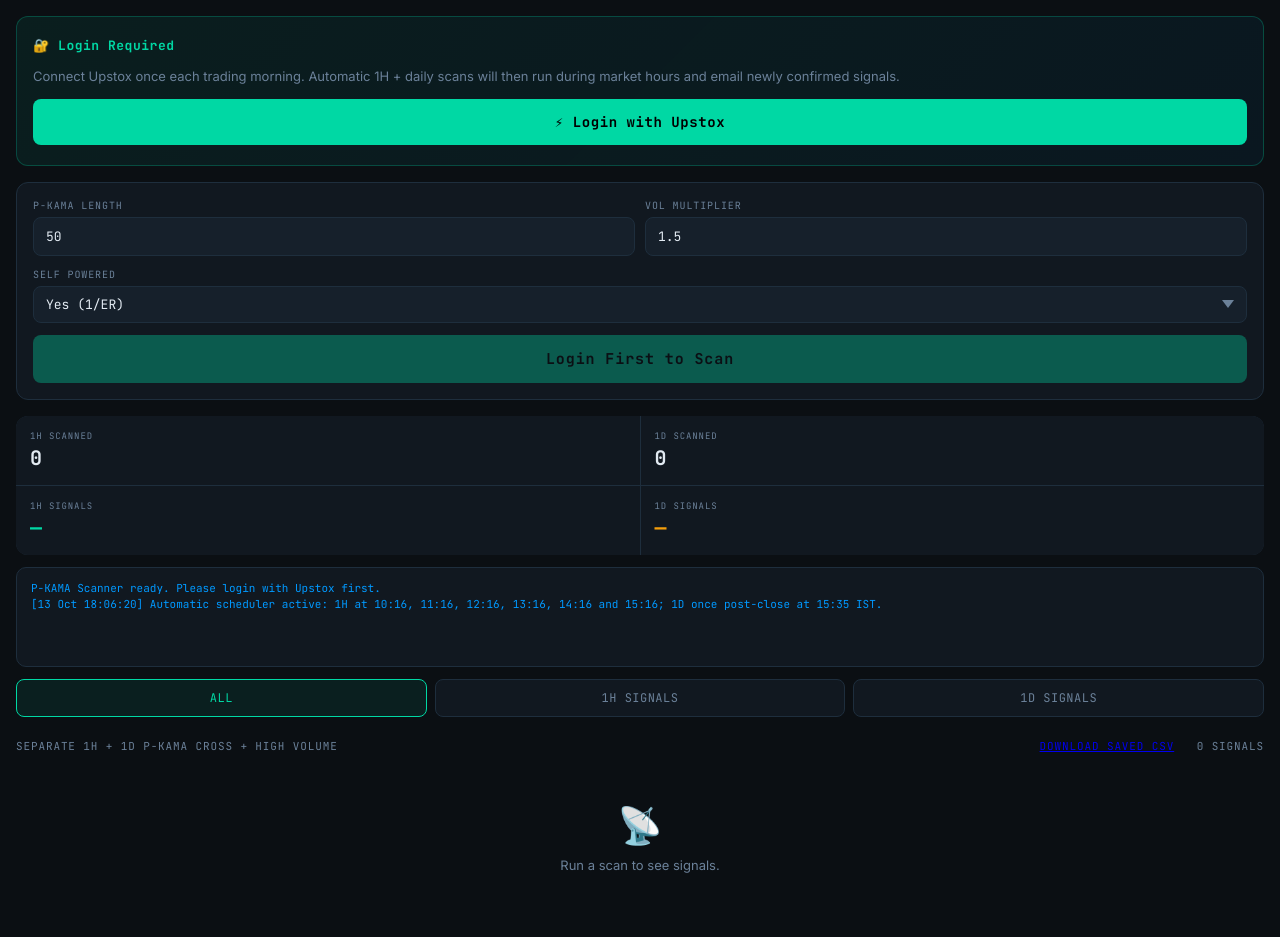
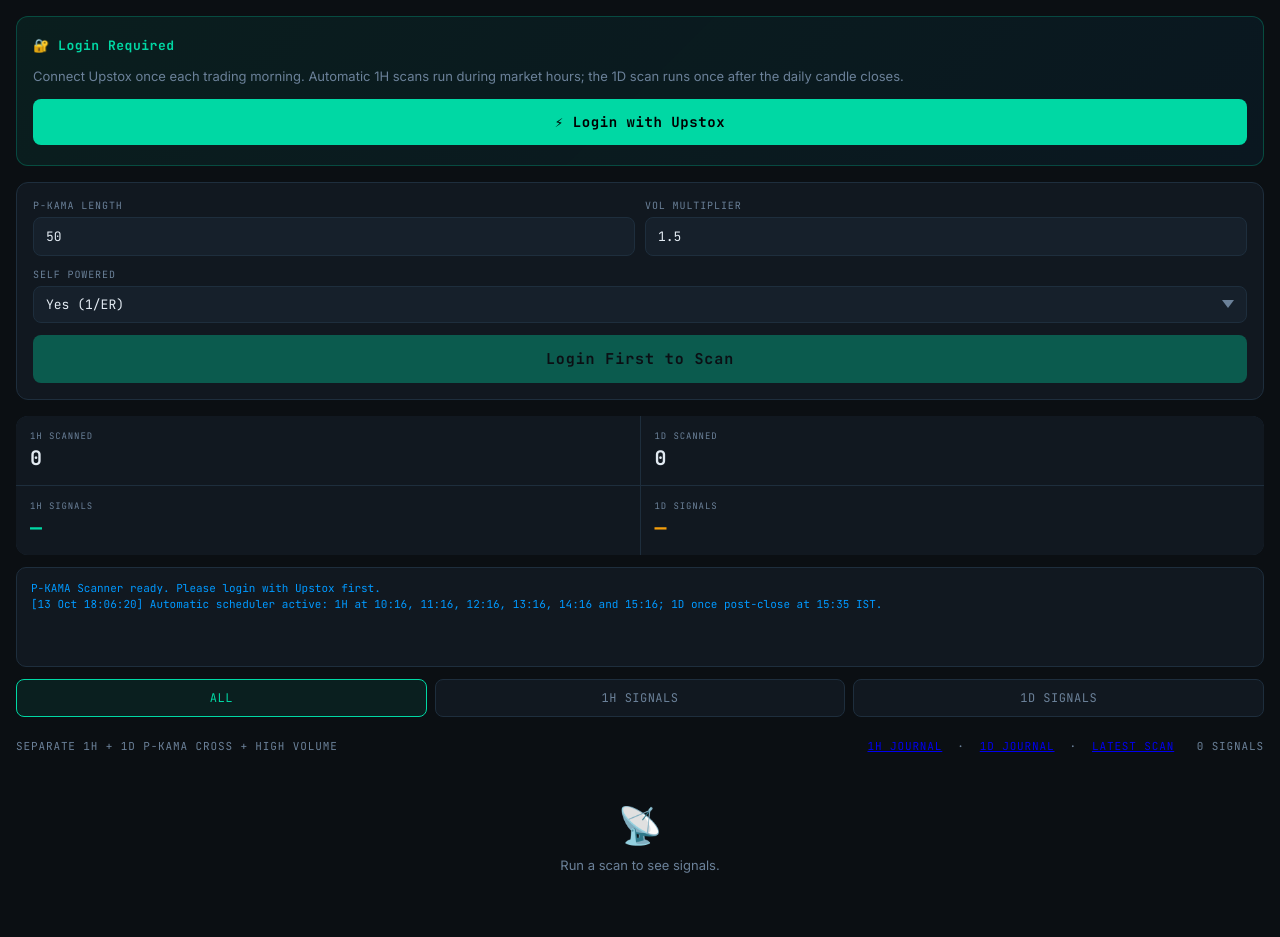
Before and after one commit to DaddyG25/Kama-scanner, a Flask app: page / in a window 1280 px wide. Shown: the part 53-990 px from the top of the page. Run offline with Flask 3, Linux system fonts and the light colour scheme.

Commit message:
Add separate timeframe journal downloads

```diff
--- a/templates/index.html
+++ b/templates/index.html
@@ -156,8 +156,8 @@
   <div class="login-inner">
     <div class="login-title">🔐 Login Required</div>
     <div class="login-desc">
-      Connect Upstox once each trading morning. Automatic 1H + daily scans
-      will then run during market hours and email newly confirmed signals.
+      Connect Upstox once each trading morning. Automatic 1H scans run during
+      market hours; the 1D scan runs once after the daily candle closes.
     </div>
     <a class="btn-login" href="{{ login_url }}">
       ⚡ Login with Upstox
@@ -232,7 +232,12 @@
 <div class="results-wrap">
   <div class="results-hdr">
     <span>SEPARATE 1H + 1D P-KAMA CROSS + HIGH VOLUME</span>
-    <span><a href="/api/download/latest.csv" id="downloadLink">DOWNLOAD SAVED CSV</a> &nbsp; <span id="resCount">0 signals</span></span>
+    <span>
+      <a href="/api/download/journal/1h.csv">1H JOURNAL</a> &nbsp;·&nbsp;
+      <a href="/api/download/journal/1d.csv">1D JOURNAL</a> &nbsp;·&nbsp;
+      <a href="/api/download/latest.csv" id="downloadLink">LATEST SCAN</a>
+      &nbsp; <span id="resCount">0 signals</span>
+    </span>
   </div>
   <div id="cardContainer">
     <div class="empty"><div class="icon">📡</div><p>Run a scan to see signals</p></div>
@@ -246,6 +251,7 @@
 let lastSavedAt   = null;
 let lastActivityId = 0;
 let manualProgress = {oneHour:0,oneDay:0,pct1h:0,pct1d:0,total1h:500,total1d:500};
+let manualActiveTimeframes = ['1h','1d'];
 let tokenConnected = document.getElementById('tokenBadge').classList.contains('ok');
 
 function appendLogLine(msg, cls='', timestamp=null){
@@ -280,8 +286,12 @@
   const oneDay=scan.one_day||{};
   if(scan.running){
     const label=scan.mode==='automatic'?'AUTO SCAN':'MANUAL SCAN';
+    const active=Array.isArray(scan.timeframes)&&scan.timeframes.length?scan.timeframes:['1h','1d'];
+    const progressText=active.map(tf=>tf==='1h'
+      ?`1H ${oneHour.scanned||0}/${oneHour.total||500}`
+      :`1D ${oneDay.scanned||0}/${oneDay.total||500}`).join(' · ');
     scanBtn.disabled=true;
-    scanBtn.textContent=`${label} · 1H ${oneHour.scanned||0}/${oneHour.total||500} · 1D ${oneDay.scanned||0}/${oneDay.total||500}`;
+    scanBtn.textContent=`${label} · ${progressText}`;
     progWrap.style.display='block';
     progFill.style.width=(scan.pct||0)+'%';
     updateStats({oneHour:oneHour.scanned||0,oneDay:oneDay.scanned||0});
@@ -397,6 +407,7 @@
 function startScan(){
   allResults=[];
   manualProgress={oneHour:0,oneDay:0,pct1h:0,pct1d:0,total1h:500,total1d:500};
+  manualActiveTimeframes=['1h','1d'];
   updateStats({oneHour:0,oneDay:0});
   renderCards();
   log('Manual scan requested.','info');
@@ -420,14 +431,22 @@
   evtSource.onmessage=e=>{
     const d=JSON.parse(e.data);
     if(d.type==='log') log(d.msg,d.cls||'');
+    else if(d.type==='start'){
+      manualActiveTimeframes=Array.isArray(d.timeframes)?d.timeframes:['1h'];
+    }
     else if(d.type==='progress'){
       if(d.timeframe==='1h'){
         manualProgress.oneHour=d.scanned; manualProgress.pct1h=d.pct; manualProgress.total1h=d.total;
       }else{
         manualProgress.oneDay=d.scanned; manualProgress.pct1d=d.pct; manualProgress.total1d=d.total;
       }
-      document.getElementById('progFill').style.width=((manualProgress.pct1h+manualProgress.pct1d)/2)+'%';
-      document.getElementById('scanBtn').textContent=`MANUAL SCAN · 1H ${manualProgress.oneHour}/${manualProgress.total1h} · 1D ${manualProgress.oneDay}/${manualProgress.total1d}`;
+      const pcts=manualActiveTimeframes.map(tf=>tf==='1h'?manualProgress.pct1h:manualProgress.pct1d);
+      const pct=pcts.reduce((sum,value)=>sum+value,0)/(pcts.length||1);
+      const progressText=manualActiveTimeframes.map(tf=>tf==='1h'
+        ?`1H ${manualProgress.oneHour}/${manualProgress.total1h}`
+        :`1D ${manualProgress.oneDay}/${manualProgress.total1d}`).join(' · ');
+      document.getElementById('progFill').style.width=pct+'%';
+      document.getElementById('scanBtn').textContent=`MANUAL SCAN · ${progressText}`;
       updateStats(manualProgress);
     }
     else if(d.type==='signal'){
```
